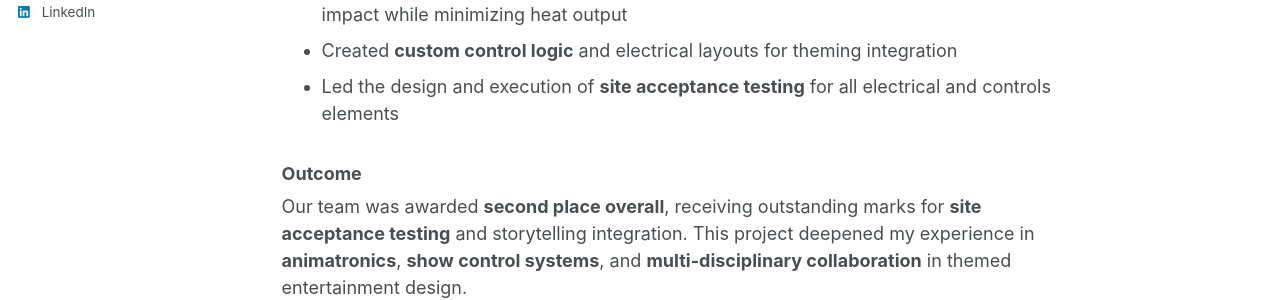
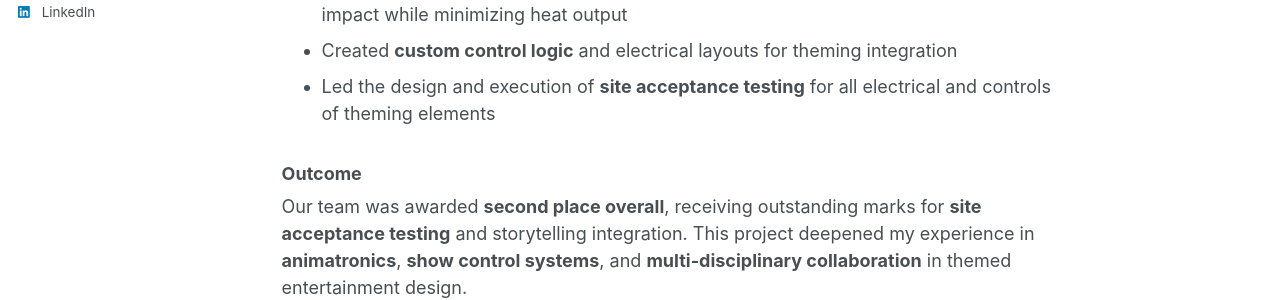
Before and after one commit to ewallace21/ewallace21.github.io, a Jekyll site: the page built from _portfolio/REC_2025.md, in a window 1280 px wide and 1372 px high. Shown: the part 666-966 px from the top of the window. Built offline with Jekyll 4.4.1, drawn with Linux system fonts in a browser that asks for light colours.

Commit message:
Update REC_2025.md

```diff
--- a/_portfolio/REC_2025.md
+++ b/_portfolio/REC_2025.md
@@ -14,7 +14,7 @@ As **subteam lead for theming electrical and controls design**, I was responsibl
 - Designed and implemented a **motorized animatronic dragon head**, with timed jaw movements and pulsing LED eyes synced to show cues
 - Developed a **lava pit effect** using red-light-only RGB LED strips to enhance visual impact while minimizing heat output
 - Created **custom control logic** and electrical layouts for theming integration
-- Led the design and execution of **site acceptance testing** for all electrical and controls elements
+- Led the design and execution of **site acceptance testing** for all electrical and controls of theming elements
 
 ### Outcome
 
```
